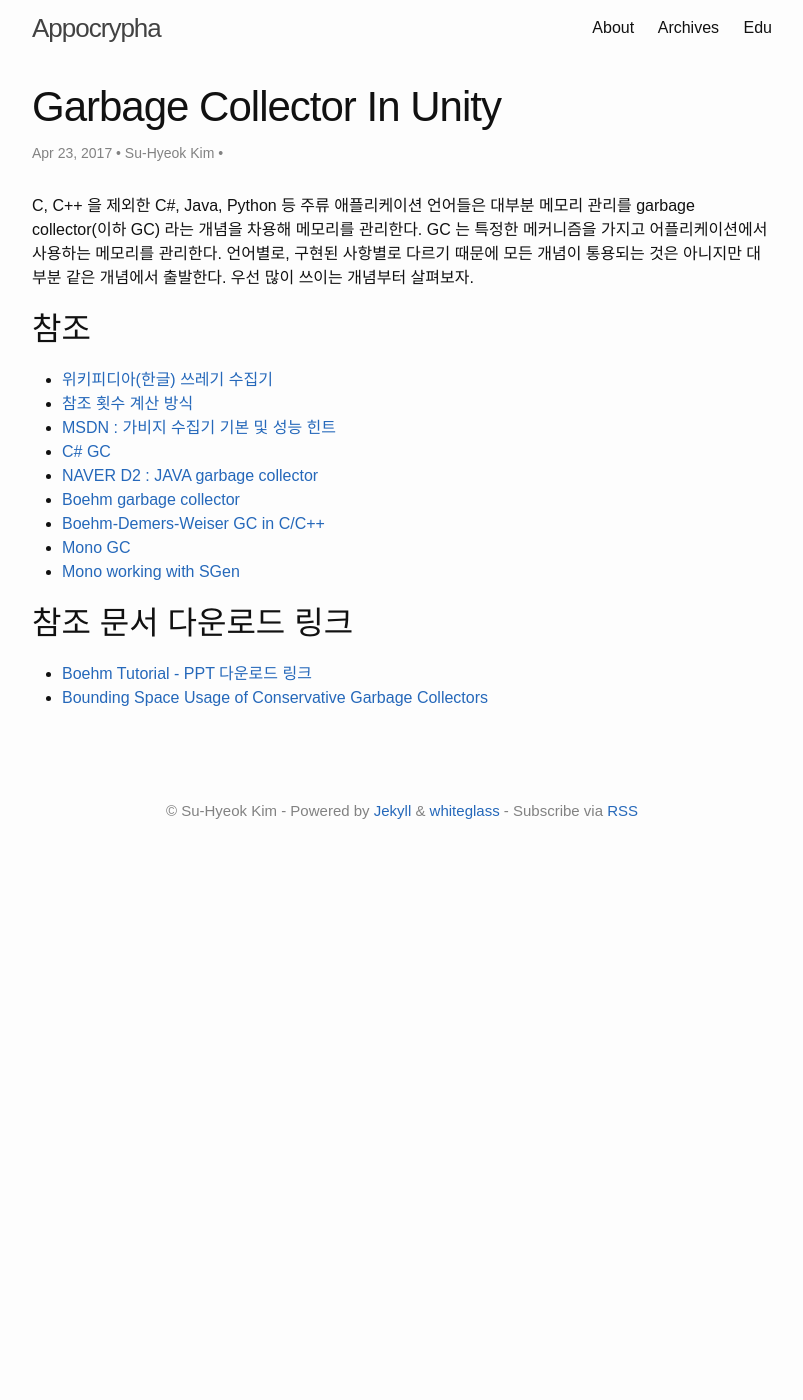
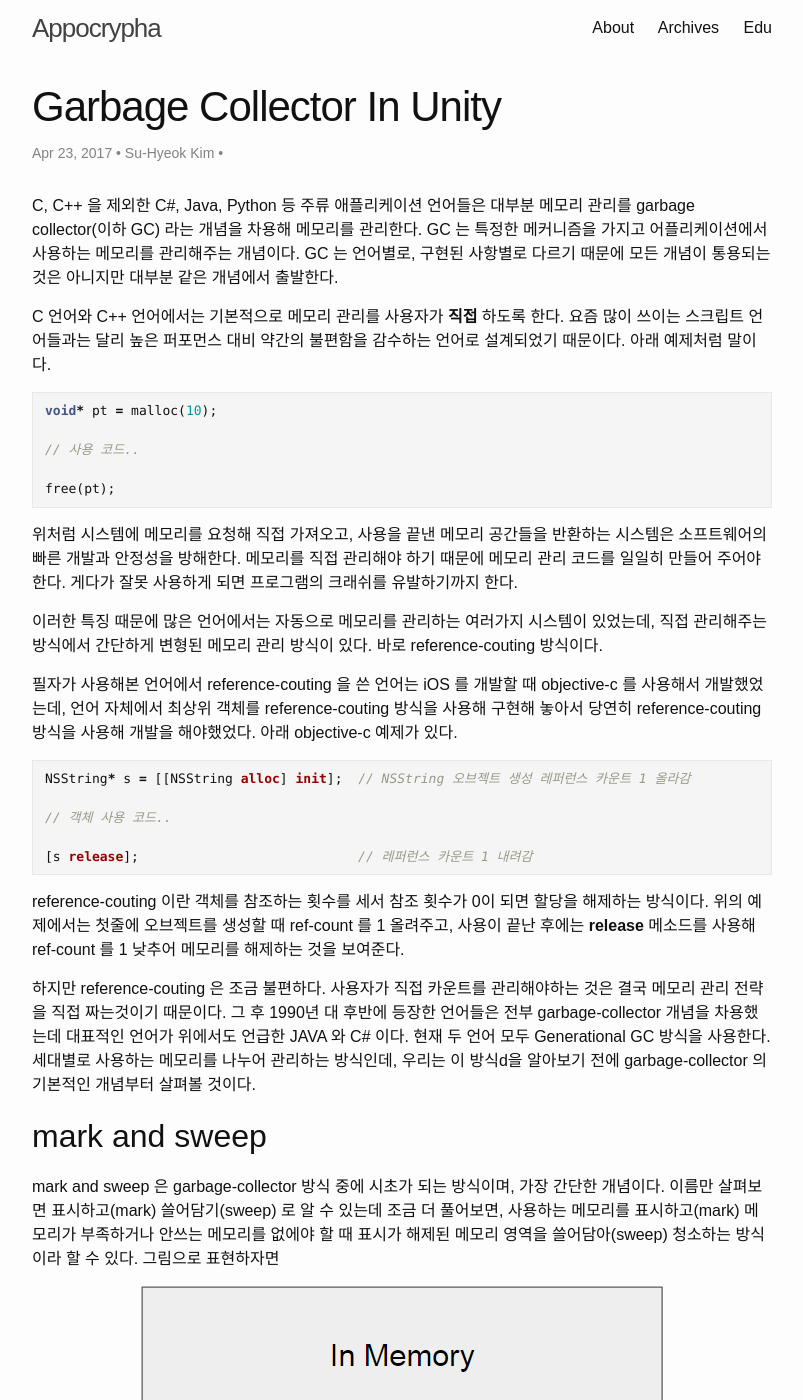
Before and after one commit to suhyeokkim/suhyeokkim.github.io, a Jekyll site: the page built from _posts/2017-04-23-garbage-collector-in-unity.md, in a window 1280 px wide and 1400 px high. Shown: the whole window, without its empty margins (238-1041 px from the left). Built offline with Jekyll 4.4.1, drawn with Linux system fonts in a browser that asks for light colours; comment, search, counter and statistics services are not loaded; some of the changed text lies outside the part shown.

Commit message:
Update post : garbage collector

```diff
--- a/_posts/2017-04-23-garbage-collector-in-unity.md
+++ b/_posts/2017-04-23-garbage-collector-in-unity.md
@@ -9,11 +9,55 @@ categories:
     - analysis
 ---
 
-C, C++ 을 제외한 C#, Java, Python 등 주류 애플리케이션 언어들은 대부분 메모리 관리를 garbage collector(이하 GC) 라는 개념을 차용해 메모리를 관리한다. GC 는 특정한 메커니즘을 가지고 어플리케이션에서 사용하는 메모리를 관리한다. 언어별로, 구현된 사항별로 다르기 때문에 모든 개념이 통용되는 것은 아니지만 대부분 같은 개념에서 출발한다. 우선 많이 쓰이는 개념부터 살펴보자.
+C, C++ 을 제외한 C#, Java, Python 등 주류 애플리케이션 언어들은 대부분 메모리 관리를 garbage collector(이하 GC) 라는 개념을 차용해 메모리를 관리한다. GC 는 특정한 메커니즘을 가지고 어플리케이션에서 사용하는 메모리를 관리해주는 개념이다. GC 는 언어별로, 구현된 사항별로 다르기 때문에 모든 개념이 통용되는 것은 아니지만 대부분 같은 개념에서 출발한다.
 
 <!-- more -->
 
+C 언어와 C++ 언어에서는 기본적으로 메모리 관리를 사용자가 __직접__ 하도록 한다. 요즘 많이 쓰이는 스크립트 언어들과는 달리 높은 퍼포먼스 대비 약간의 불편함을 감수하는 언어로 설계되었기 때문이다. 아래 예제처럼 말이다.
 
+{% highlight c lineos %}
+void* pt = malloc(10);
+
+// 사용 코드..
+
+free(pt);
+{% endhighlight %}
+
+위처럼 시스템에 메모리를 요청해 직접 가져오고, 사용을 끝낸 메모리 공간들을 반환하는 시스템은 소프트웨어의 빠른 개발과 안정성을 방해한다. 메모리를 직접 관리해야 하기 때문에 메모리 관리 코드를 일일히 만들어 주어야 한다. 게다가 잘못 사용하게 되면 프로그램의 크래쉬를 유발하기까지 한다.
+
+이러한 특징 때문에 많은 언어에서는 자동으로 메모리를 관리하는 여러가지 시스템이 있었는데, 직접 관리해주는 방식에서 간단하게 변형된 메모리 관리 방식이 있다. 바로 reference-couting 방식이다.
+
+필자가 사용해본 언어에서 reference-couting 을 쓴 언어는 iOS 를 개발할 때 objective-c 를 사용해서 개발했었는데, 언어 자체에서 최상위 객체를 reference-couting 방식을 사용해 구현해 놓아서 당연히 reference-couting 방식을 사용해 개발을 해야했었다. 아래 objective-c 예제가 있다.
+
+{% highlight Objective-C lineos %}
+NSString* s = [[NSString alloc] init];  // NSString 오브젝트 생성 레퍼런스 카운트 1 올라감
+
+// 객체 사용 코드..
+
+[s release];                            // 레퍼런스 카운트 1 내려감
+{% endhighlight %}
+
+reference-couting 이란 객체를 참조하는 횟수를 세서 참조 횟수가 0이 되면 할당을 해제하는 방식이다. 위의 예제에서는 첫줄에 오브젝트를 생성할 때 ref-count 를 1 올려주고, 사용이 끝난 후에는 __release__ 메소드를 사용해 ref-count 를 1 낮추어 메모리를 해제하는 것을 보여준다.
+
+하지만 reference-couting 은 조금 불편하다. 사용자가 직접 카운트를 관리해야하는 것은 결국 메모리 관리 전략을 직접 짜는것이기 때문이다. 그 후 1990년 대 후반에 등장한 언어들은 전부 garbage-collector 개념을 차용했는데 대표적인 언어가 위에서도 언급한 JAVA 와 C# 이다. 현재 두 언어 모두 Generational GC 방식을 사용한다. 세대별로 사용하는 메모리를 나누어 관리하는 방식인데, 우리는 이 방식d을 알아보기 전에 garbage-collector 의 기본적인 개념부터 살펴볼 것이다.
+
+## mark and sweep
+
+mark and sweep 은 garbage-collector 방식 중에 시초가 되는 방식이며, 가장 간단한 개념이다. 이름만 살펴보면 표시하고(mark) 쓸어담기(sweep) 로 알 수 있는데 조금 더 풀어보면, 사용하는 메모리를 표시하고(mark) 메모리가 부족하거나 안쓰는 메모리를 없에야 할 때 표시가 해제된 메모리 영역을 쓸어담아(sweep) 청소하는 방식이라 할 수 있다. 그림으로 표현하자면
+
+![mark and sweep 0](/images/mark_and_sweep_0.png){: .center-image }
+
+어플리케이션 메모리에서 새롭게 오브젝트가 생성 되었을 때의 상태를 표시했다. 상자들에 붙어 있는 초록색 번개는 사용중인 오브젝트를 표시(mark)한 것이다.
+
+![mark and sweep 1](/images/mark_and_sweep_1.png){: .center-image }
+
+꽤 시간이 지난 후 Object2 가 더 이상 필요하지 않아 Object2 를 사용되지 않는다고 표시(mark) 하였다.
+
+![mark and sweep 2](/images/mark_and_sweep_2.png){: .center-image }
+
+garbage-collector 에서 원하는 때가 되어
+
+##
 
 <!--
    가비지 컬렉션 개요?
```
Also changed, not shown: other parts of _posts/2017-04-23-garbage-collector-in-unity.md (+4 -0 lines), edu.md (+1 -1 lines), images/mark_and_sweep_0.png (added), images/mark_and_sweep_1.png (added), images/mark_and_sweep_2.png (added).
